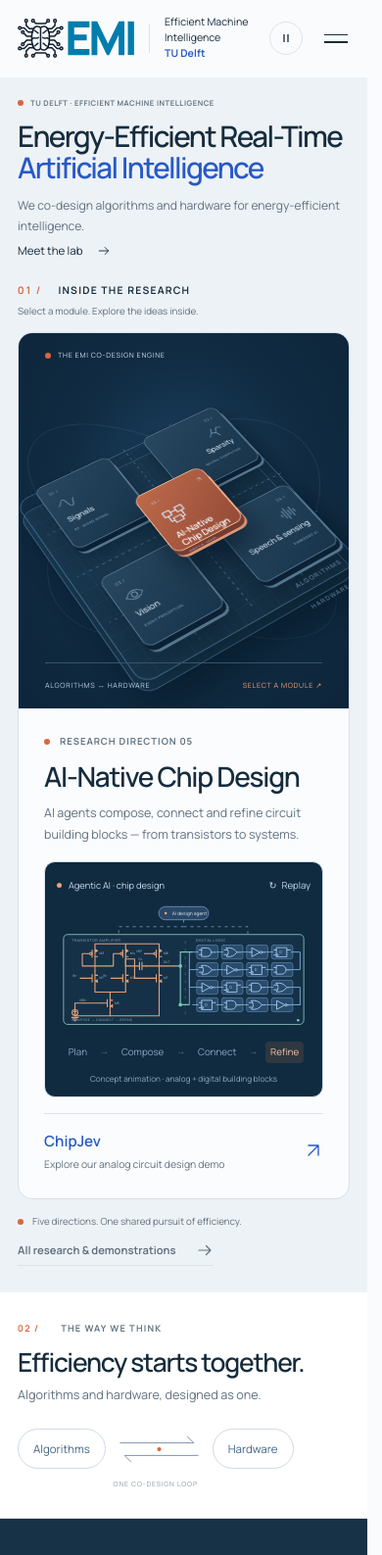
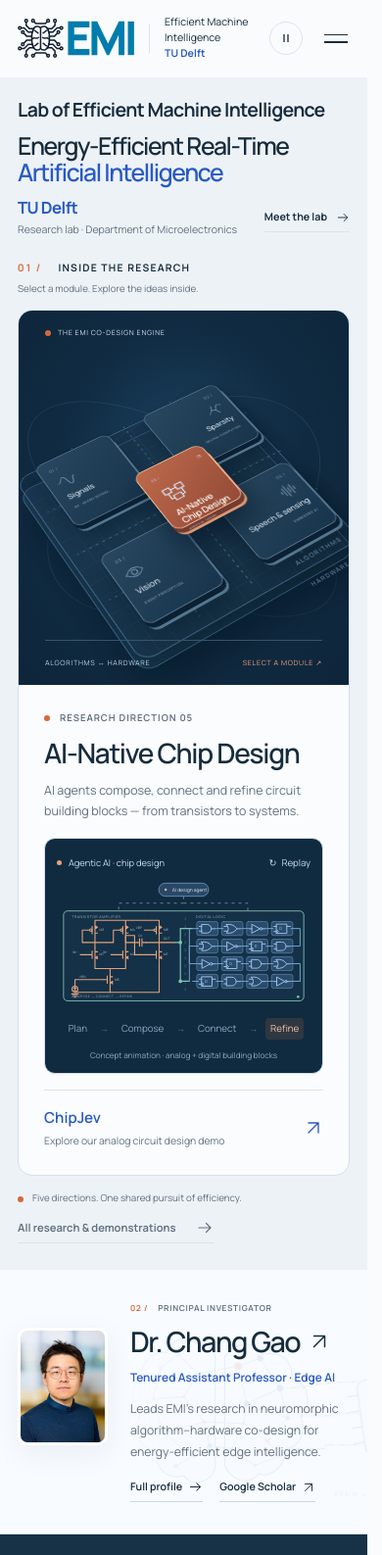
Before and after one commit to lab-emi/website-emi, an Astro site: page / in a window 390 px wide. Shown: the top 1587 px of the page at 98% size. Built offline with nearby package versions, Linux system fonts and the light colour scheme; Astro itself is replaced by a stand-in of ours.

Commit message:
Clarify lab identity and introduce the PI on the homepage

```diff
--- /dev/null
+++ b/src/components/PrincipalInvestigator.astro
@@ -0,0 +1,91 @@
+---
+import people from '../data/people.json';
+import { changGao } from '../lib/identity';
+import { href, site, thumb } from '../lib/site';
+import Arrow from './Arrow.astro';
+const leader = people.members.find(person => person.id === 'chang-gao')!;
+const neurons = [[55,80],[77,63],[102,88],[45,120],[84,117],[110,149],[58,163],[96,192],[74,205],[117,179],[153,78],[181,68],[206,106],[164,126],[216,144],[190,173],[145,183],[174,204],[207,192],[160,151]];
+---
+<section class="home-pi" id="principal-investigator" data-home-pi aria-labelledby="pi-heading">
+  <svg class="pi-background" viewBox="0 0 460 280" fill="none" aria-hidden="true" focusable="false">
+    <g class="pi-brain">
+      <path class="pi-brain-outline" d="M104 52C88 35 67 45 63 61C43 58 28 76 31 93C13 104 17 129 28 141C18 160 29 184 49 187C47 206 63 224 84 217C96 233 119 225 124 207V66C123 56 114 50 104 52ZM136 66C151 47 172 45 185 63C207 58 224 73 221 94C242 100 248 125 232 141C241 160 231 182 213 183C216 203 194 220 179 215C162 234 138 217 136 202Z" />
+      <path class="pi-neural-links" d="M55 80 77 63 102 88 84 117 45 120 58 163 96 192 74 205M84 117 110 149 117 179 96 192M55 80 45 120M58 163 110 149M153 78 181 68 206 106 164 126 160 151 190 173 207 192 174 204 145 183 160 151M164 126 216 144 190 173M153 78 164 126M206 106 216 144M110 149 160 151M102 88 153 78M117 179 145 183" />
+      {neurons.map(([x,y],i)=><circle class:list={['pi-neuron',{'pi-neuron-warm':i%5===0}]} cx={x} cy={y} r={i%5===0?3.4:2.5} style={`--neuron-delay:${i*.23}s`} />)}
+    </g>
+    <g class="pi-bridge">
+      <path d="M206 106C250 106 249 98 304 98M232 141H274V138H306M213 183H264V178H309" />
+      <path class="pi-flow" d="M206 106C250 106 249 98 304 98M232 141H274V138H306M213 183H264V178H309" />
+    </g>
+    <g transform="translate(357 139) rotate(-8)">
+      <g class="pi-chip">
+        <rect class="pi-chip-body" x="-48" y="-48" width="96" height="96" rx="11" />
+        <rect class="pi-chip-die" x="-33" y="-33" width="66" height="66" rx="5" />
+        {[-30,-10,10,30].map(p=><path class="pi-chip-pins" d={`M-61 ${p}H-49M49 ${p}H61M${p} -61V-49M${p} 49V61`} />)}
+        {Array.from({length:16},(_,i)=><rect class:list={['pi-chip-cell',{'pi-chip-cell-warm':i===5||i===10}]} x={-25+(i%4)*14} y={-25+Math.floor(i/4)*14} width="8" height="8" rx="1.5" />)}
+      </g>
+    </g>
+    <text class="pi-visual-label" x="275" y="243">BRAIN ↔ SILICON</text>
+  </svg>
+  <div class="wrap pi-layout">
+    <a class="pi-photo" href={changGao.url} aria-label="Visit Chang Gao's personal website"><img src={thumb(leader.image)} alt="Dr. Chang Gao, principal investigator of EMI Lab" width="320" height="320" loading="lazy" /></a>
+    <div class="pi-copy">
+      <p class="eyebrow"><span class="section-index">02 /</span> Principal investigator</p>
+      <h2 id="pi-heading"><a href={changGao.url}>Dr. {changGao.name} <Arrow diagonal size={22} /></a></h2>
+      <p class="pi-role">{changGao.role} · Edge AI</p>
+      <p class="pi-summary">Leads EMI’s research in neuromorphic algorithm–hardware co-design for energy-efficient edge intelligence.</p>
+      <div class="pi-links"><a href={href('/people/#leader')}>Full profile <Arrow size={15} /></a><a href={site.scholar}>Google Scholar <Arrow diagonal size={14} /></a></div>
+    </div>
+  </div>
+</section>
+<script>
+  const section = document.querySelector<HTMLElement>('[data-home-pi]');
+  if (section && 'IntersectionObserver' in window) {
+    const observer = new IntersectionObserver(entries => {
+      entries.forEach(entry => section.dataset.inView = String(entry.isIntersecting));
+    });
+    observer.observe(section);
+    window.addEventListener('pagehide', () => observer.disconnect());
+    window.addEventListener('pageshow', () => observer.observe(section));
+  }
+</script>
+<style>
+  .home-pi{position:relative;isolation:isolate;overflow:hidden;background:#f8fbff;border-bottom:1px solid var(--line);padding:48px 0}
+  .pi-layout{position:relative;z-index:1;display:grid;grid-template-columns:164px minmax(0,640px);gap:40px;align-items:center;padding-right:310px}
+  .pi-photo{display:block;overflow:hidden;border-radius:13px;box-shadow:0 8px 30px #153a6310;border:5px solid white}
+  .pi-photo img{width:100%;height:190px;object-fit:cover;object-position:50% 38%;transition:transform .6s var(--ease-out)}
+  .pi-photo:hover img{transform:scale(1.035)}
+  .pi-copy .eyebrow{font-size:.59rem;letter-spacing:.11em;margin-bottom:14px}
+  .pi-copy h2{font-size:2.25rem;letter-spacing:-.05em;line-height:1.12;margin-bottom:11px}
+  .pi-copy h2 a{display:inline-flex;align-items:center;gap:18px}
+  .pi-copy h2 svg{color:#7893ad;transition:transform .25s,color .25s}
+  .pi-copy h2 a:hover svg{transform:translate(2px,-2px);color:var(--blue)}
+  .pi-role{font-size:.83rem;color:var(--blue);font-weight:600;margin-bottom:13px}
+  .pi-summary{max-width:590px;font-size:.86rem;line-height:1.85;color:var(--muted);margin-bottom:19px}
+  .pi-links{display:flex;flex-wrap:wrap;gap:14px 26px}
+  .pi-links a{display:inline-flex;align-items:center;gap:12px;font-size:.73rem;font-weight:600;padding-bottom:5px;border-bottom:1px solid #cad8e7}
+  .pi-links a:hover{color:var(--blue);border-color:var(--blue)}
+  .pi-background{position:absolute;z-index:0;pointer-events:none;right:max(24px,calc((100% - var(--wrap))/2));top:50%;width:390px;height:280px;transform:translateY(-50%);opacity:.68;mask-image:linear-gradient(90deg,transparent,#000 16%,#000)}
+  .pi-brain-outline{fill:#eaf1fd65;stroke:#7d9cce;stroke-width:1.3}
+  .pi-neural-links{stroke:#8da9ce;stroke-width:1;stroke-linejoin:round}
+  .pi-neuron{fill:#547fc3;opacity:.45;transform-box:fill-box;transform-origin:center;animation:neural-pulse 5.5s ease-in-out infinite;animation-delay:var(--neuron-delay);animation-play-state:paused}
+  .pi-neuron-warm{fill:var(--orange)}
+  .pi-bridge>path{stroke:#a4b9d4;stroke-width:1}
+  .pi-bridge>.pi-flow{stroke:#bd7757;stroke-width:1.4;stroke-dasharray:4 11;animation:neural-flow 9s linear infinite;animation-play-state:paused}
+  .pi-chip{animation:neural-chip 8s ease-in-out infinite;animation-play-state:paused}
+  .pi-chip-body{fill:#eff5fe;stroke:#7599c5;stroke-width:1.4}
+  .pi-chip-die{fill:#e0ebfa;stroke:#94b0d5;stroke-width:1}
+  .pi-chip-pins{stroke:#7599c5;stroke-width:1.5;stroke-linecap:round}
+  .pi-chip-cell{fill:#8eadd5;opacity:.7}
+  .pi-chip-cell-warm{fill:#ce8e6b}
+  .pi-visual-label{font-family:var(--sans);fill:#8b9eb6;font-size:8px;letter-spacing:1.6px}
+  .home-pi[data-in-view=true] .pi-neuron,.home-pi[data-in-view=true] .pi-flow,.home-pi[data-in-view=true] .pi-chip{animation-play-state:running}
+  @keyframes neural-pulse{0%,60%,100%{opacity:.35;transform:scale(1)}72%{opacity:.95;transform:scale(1.55)}}
+  @keyframes neural-flow{to{stroke-dashoffset:-120}}
+  @keyframes neural-chip{0%,100%{transform:translateY(0)}50%{transform:translateY(-4px)}}
+  @media(max-width:1250px){.pi-layout{grid-template-columns:145px minmax(0,1fr);gap:30px;padding-right:290px}.pi-photo img{height:176px}.pi-background{width:350px;right:25px;opacity:.48}.pi-copy h2{font-size:2rem}}
+  @media(max-width:1050px){.pi-layout{padding-right:0;grid-template-columns:140px minmax(0,640px)}.pi-background{right:-80px;width:370px;opacity:.16}.pi-summary{max-width:580px}}
+  @media(max-width:650px){.home-pi{padding:32px 0}.pi-layout{grid-template-columns:92px minmax(0,1fr);gap:23px;align-items:start}.pi-photo{margin-top:27px;border-width:3px;border-radius:10px}.pi-photo img{height:114px}.pi-copy .eyebrow{font-size:.52rem;letter-spacing:.08em;margin-bottom:12px;gap:5px}.pi-copy .section-index{margin-right:5px}.pi-copy h2{font-size:1.8rem;margin-bottom:10px}.pi-copy h2 a{gap:9px}.pi-copy h2 svg{width:15px}.pi-role{font-size:.74rem;line-height:1.7;margin-bottom:11px}.pi-summary{font-size:.77rem;line-height:1.8;margin-bottom:16px}.pi-links{gap:12px 17px}.pi-links a{font-size:.67rem;gap:6px}.pi-background{right:-115px;top:55%;opacity:.13}}
+  @media(max-width:380px){.pi-layout{grid-template-columns:76px minmax(0,1fr);gap:17px}.pi-photo img{height:96px}.pi-copy h2{font-size:1.56rem}.pi-copy h2 a{gap:6px}.pi-copy h2 svg{width:13px}.pi-copy .eyebrow{font-size:.48rem}.pi-role{font-size:.7rem}.pi-summary{font-size:.74rem}}
+  @media(prefers-reduced-motion:reduce){.pi-neuron,.pi-flow,.pi-chip{animation:none}.pi-photo img{transition:none}}
+</style>
--- a/src/pages/index.astro
+++ b/src/pages/index.astro
@@ -5,6 +5,7 @@
 import NewsCard from '../components/NewsCard.astro';
 import VisitorMap from '../components/VisitorMap.astro';
 import ResearchExplorer from '../components/ResearchExplorer.astro';
+import PrincipalInvestigator from '../components/PrincipalInvestigator.astro';
 import { href, site, thumb } from '../lib/site';
 import { changGao, labSchema, personSchema, jsonLd } from '../lib/identity';
 import gallery from '../data/gallery.json';
@@ -49,23 +50,15 @@
   <section id="research" class="research-first" aria-labelledby="hero-heading">
     <div class="wrap">
       <div class="research-first-intro">
-        <div><p class="eyebrow"><span class="status-light"></span> TU DELFT · EFFICIENT MACHINE INTELLIGENCE</p><h1 id="hero-heading">Energy-Efficient Real-Time <span>Artificial Intelligence</span></h1></div>
-        <p>We co-design algorithms and hardware for energy-efficient intelligence.<a href={href('/people/')}>Meet the lab <Arrow size={14} /></a></p>
+        <div><p class="lab-name">{site.fullName}</p><h1 id="hero-heading">Energy-Efficient Real-Time <span>Artificial Intelligence</span></h1></div>
+        <div class="lab-affiliation"><p><strong>TU Delft</strong><span>Research lab · Department of Microelectronics</span></p><a class="text-link" href={href('/people/')}>Meet the lab <Arrow size={14} /></a></div>
       </div>
       <div class="research-first-heading"><h2><span class="section-index">01 /</span> Inside the research</h2><p>Select a module. Explore the ideas inside. <span aria-hidden="true">↙</span></p></div>
       <ResearchExplorer compact />
       <div class="research-footnote"><span><span class="status-light"></span> Five directions. One shared pursuit of efficiency.</span><a class="text-link" href={href('/research/')}>All research & demonstrations <Arrow /></a></div>
     </div>
   </section>
-  <section class="thinking-strip" aria-labelledby="manifesto-heading">
-    <div class="wrap thinking-layout">
-      <div><p class="eyebrow"><span class="section-index">02 /</span> The way we think</p><h2 id="manifesto-heading">Efficiency starts together.</h2><p>Algorithms and hardware, designed as one.</p></div>
-      <div class="thinking-diagram" role="img" aria-label="Algorithms and hardware form one co-design loop">
-        <div class="thinking-loop"><span>Algorithms</span><svg viewBox="0 0 120 48" fill="none" aria-hidden="true"><path d="M4 15H110L101 6M116 33H10L19 42" stroke="currentColor" stroke-width="1.25" stroke-linecap="round" stroke-linejoin="round" /><circle cx="60" cy="24" r="3" /></svg><span>Hardware</span></div>
-        <span class="thinking-caption">ONE CO-DESIGN LOOP</span>
-      </div>
-    </div>
-  </section>
+  <PrincipalInvestigator />
   <section class="section open-lab-section" aria-labelledby="open-heading">
     <div class="wrap open-lab-layout">
       <div data-reveal><p class="eyebrow"><span class="section-index">03 /</span> Open by design</p><h2 id="open-heading">Built to be<br /><em>built upon.</em></h2><p>Ideas go further when we share them. Explore our code, datasets and pretrained models, and make the next connection.</p><a class="button button-light" href={site.github}>Explore EMI on GitHub <Arrow diagonal /></a></div>
--- a/src/styles/experience.css
+++ b/src/styles/experience.css
@@ -434,12 +434,8 @@
 /* Research first: the chip is visible immediately, with the lab's premise in a short strip. */
 .research-first { padding: 25px 0 27px; background: #edf2f7; }
 .research-first-intro { display: grid; grid-template-columns: minmax(0,1fr) 280px; gap: 32px; align-items: center; margin-bottom: 22px; }
-.research-first-intro .eyebrow { margin-bottom: 12px; font-size: .57rem; letter-spacing: .095em; }
-.research-first-intro h1 { font-size: clamp(2rem,3.05vw,2.8rem); line-height: 1.08; letter-spacing: -.055em; margin: 0; }
+.research-first-intro h1 { font-size: clamp(1.55rem,2.5vw,2.3rem); line-height: 1.08; letter-spacing: -.055em; margin: 0; }
 .research-first-intro h1 span { display: block; color: var(--blue); }
-.research-first-intro>p { color: var(--muted); font-size: .78rem; line-height: 1.75; margin: 0; }
-.research-first-intro>p>a { display: flex; width: fit-content; align-items: center; gap: 15px; color: var(--ink); font-size: .72rem; margin-top: 8px; }
-.research-first-intro>p>a:hover { color: var(--blue); }
 .research-first-heading { display: flex; align-items: center; justify-content: space-between; gap: 20px; margin-bottom: 14px; }
 .research-first-heading h2 { display: flex; align-items: center; font-size: .68rem; font-weight: 650; letter-spacing: .12em; text-transform: uppercase; line-height: 1.6; margin: 0; }
 .research-first-heading .section-index { margin-right: 17px; }
@@ -460,40 +456,20 @@
 .research-explorer--compact .research-panel .text-link { margin-bottom: 7px; }
 .research-explorer--compact .research-evidence { margin-top: 14px; padding-top: 13px; }
 .research-explorer--compact .research-evidence>a { padding-block: 7px; }
-.thinking-strip { padding: 35px 0 38px; background: #fff; border-bottom: 1px solid var(--line); }
-.thinking-layout { display: flex; justify-content: space-between; align-items: center; gap: 35px; }
-.thinking-layout .eyebrow { font-size: .58rem; margin-bottom: 12px; }
-.thinking-layout h2 { font-size: clamp(1.5rem,2.3vw,2rem); letter-spacing: -.045em; margin-bottom: 8px; }
-.thinking-layout p:not(.eyebrow) { font-size: .79rem; color: var(--muted); margin: 0; }
-.thinking-diagram { flex-shrink: 0; text-align: center; padding-right: 7%; }
-.thinking-loop { display: flex; align-items: center; gap: 14px; }
-.thinking-loop>span { border: 1px solid #cfdae7; border-radius: 40px; padding: 12px 19px; font-size: .73rem; color: #426584; }
-.thinking-loop svg { width: 105px; height: 42px; color: #6b87aa; }
-.thinking-loop circle { fill: var(--orange); }
-.thinking-caption { display: block; margin-top: 9px; color: #8b9aa9; letter-spacing: .13em; font-size: .45rem; }
 @media (max-width: 1100px) {
   .research-first-intro { grid-template-columns: minmax(0,1fr) 235px; gap: 24px; }
-  .research-first-intro h1 { font-size: 3.05vw; }
   .research-explorer--compact .engine-platform { width: 270px; height: 270px; }
   .research-explorer--compact .research-panel { padding-inline: 23px; }
   .research-explorer--compact .research-panel h3 { font-size: 1.7rem; }
-  .thinking-diagram { padding-right: 0; }
-  .thinking-loop { gap: 10px; }
-  .thinking-loop svg { width: 80px; }
 }
 @media (max-width: 900px) {
   .research-first-intro { grid-template-columns: 1fr; gap: 14px; margin-bottom: 24px; }
-  .research-first-intro h1 { font-size: clamp(1.9rem,4.8vw,2.65rem); }
-  .research-first-intro>p { max-width: 570px; display: flex; justify-content: space-between; align-items: center; gap: 30px; }
-  .research-first-intro>p>a { white-space: nowrap; margin: 0; }
+  .research-first-intro h1 { font-size: clamp(1.55rem,4.2vw,2.3rem); }
   .research-explorer--compact { grid-template-columns: 1fr; }
   .research-explorer--compact .engine-platform { width: 310px; height: 310px; }
   .research-explorer--compact .engine-stage { min-height: 340px; }
   .research-explorer--compact .research-panel { padding: 26px; }
   .research-explorer--compact .research-panel h3 { font-size: 1.9rem; }
-  .thinking-layout { gap: 25px; }
-  .thinking-loop>span { font-size: .65rem; padding: 10px 14px; }
-  .thinking-loop svg { width: 65px; }
 }
 
 /* The fifth module sits above the shared analogue/digital co-design plane. */
@@ -599,10 +575,7 @@
 @media (max-width: 600px) {
   .research-first { padding-top: 20px; }
   .research-first-intro { gap: 12px; margin-bottom: 22px; }
-  .research-first-intro h1 { font-size: clamp(1.7rem,7.6vw,2.5rem); }
-  .research-first-intro .eyebrow { font-size: .48rem; gap: 7px; letter-spacing: .07em; margin-bottom: 11px; }
-  .research-first-intro>p { display: block; font-size: .76rem; max-width: 420px; }
-  .research-first-intro>p>a { margin: 5px 0 0; display: flex; width: fit-content; }
+  .research-first-intro h1 { font-size: clamp(1.38rem,6.35vw,1.75rem); }
   .research-first-heading { display: block; margin-bottom: 13px; }
   .research-first-heading h2 { font-size: .65rem; }
   .research-first-heading>p { font-size: .61rem; margin: 5px 0 0; }
@@ -616,13 +589,6 @@
   .research-explorer--compact .research-tab:nth-child(4)>.module-name { font-size: 9px; }
   .research-explorer--compact .module-type { font-size: 4px; }
   .research-first .research-footnote { gap: 6px; align-items: start; }
-  .thinking-strip { padding-block: 29px; }
-  .thinking-layout { align-items: start; flex-direction: column; gap: 23px; }
-  .thinking-layout h2 { font-size: 1.65rem; }
-  .thinking-loop { gap: 12px; }
-  .thinking-loop>span { font-size: .72rem; padding: 10px 15px; }
-  .thinking-loop svg { width: 85px; }
-  .thinking-caption { font-size: .43rem; }
 }
 @media (max-width: 360px) {
   .research-explorer--compact .engine-platform { width: 190px; height: 190px; }
@@ -632,6 +598,24 @@
   .research-explorer--compact .research-tab:nth-child(4)>.module-name { font-size: 7.5px; }
   .research-explorer--compact .research-tab>svg:not(:last-child) { width: 21px; height: 19px; margin-block: 5px; }
   .research-explorer--compact .module-type { font-size: 3px; }
-  .thinking-loop { gap: 9px; }
-  .thinking-loop svg { width: 65px; }
 }
+
+/* Spell out EMI before introducing the research, with a clear university affiliation. */
+.research-first-intro .lab-name { font-size: clamp(1.25rem,2vw,1.7rem); font-weight: 650; letter-spacing: -.035em; line-height: 1.25; color: var(--ink); margin: 0 0 13px; text-wrap: balance; }
+.lab-affiliation>p { margin: 0; }
+.lab-affiliation strong { display: block; color: var(--blue); font-size: 1.3rem; line-height: 1.2; font-weight: 700; letter-spacing: -.035em; }
+.lab-affiliation span { display: block; color: var(--muted); font-size: .74rem; line-height: 1.65; margin-top: 7px; }
+.lab-affiliation .text-link { font-size: .72rem; gap: 15px; margin-top: 7px; padding-block: 6px; }
+@media (max-width: 900px) {
+  .lab-affiliation { display: flex; justify-content: space-between; align-items: center; gap: 25px; }
+  .lab-affiliation strong { font-size: 1.1rem; }
+  .lab-affiliation span { margin-top: 4px; }
+  .lab-affiliation .text-link { margin: 0; }
+}
+@media (max-width: 600px) {
+  .research-first-intro .lab-name { font-size: 1.22rem; line-height: 1.3; margin-bottom: 12px; }
+  .lab-affiliation { gap: 15px; }
+  .lab-affiliation strong { font-size: 1.05rem; }
+  .lab-affiliation span { font-size: .66rem; line-height: 1.6; }
+  .lab-affiliation .text-link { font-size: .67rem; gap: 9px; }
+}
```
Also changed, not shown: README.md.
